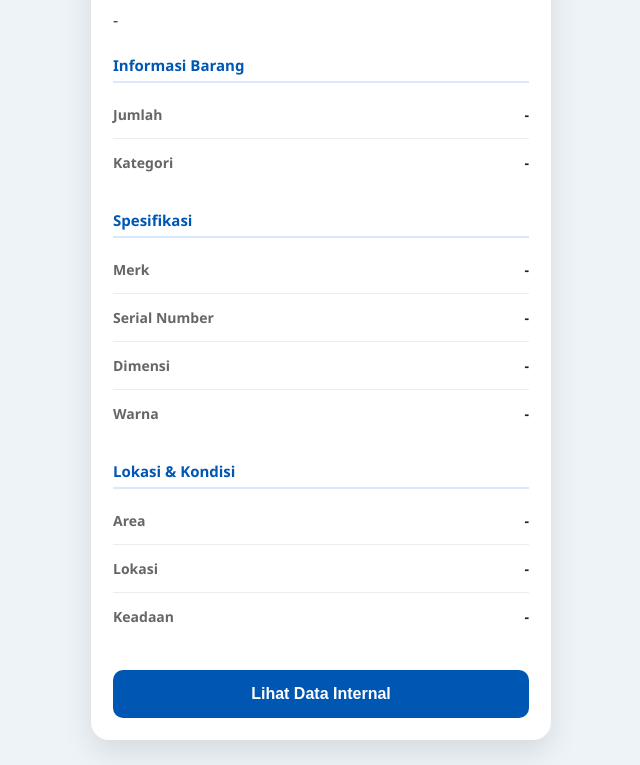
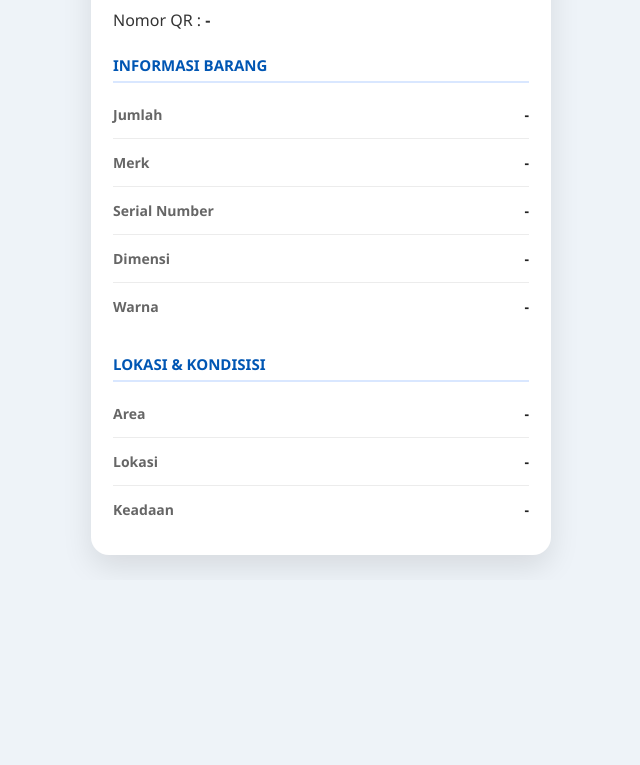
Before and after one commit to costcontrolumara/asset-redirect, a plain HTML site: page index.html in a window 1280 px wide. Shown: the part 536-1301 px from the top of the page, without its empty margins (319-959 px from the left). After the commit the page ends 1116 px from the top, so only its background shows below. Drawn offline with Linux system fonts and the light colour scheme.

Commit message:
Update index.html

```diff
--- a/index.html
+++ b/index.html
@@ -6,7 +6,7 @@
     <meta charset="UTF-8">
     <meta name="viewport" content="width=device-width, initial-scale=1.0">
 
-    <title>Log Book Aset</title>
+    <title>Log Book Asset</title>
 
     <link rel="stylesheet" href="style.css">
 
@@ -19,7 +19,6 @@
     <div class="card">
 
         <!-- HEADER -->
-
         <div class="header">
             INFORMASI ASET
         </div>
@@ -27,36 +26,32 @@
         <div class="content">
 
             <!-- FOTO -->
-
             <div class="image-box">
-                <img id="foto" src="" alt="Foto Aset">
+                <img id="foto" src="" alt="Foto Asset">
             </div>
 
-            <!-- HEADER DATA -->
+            <!-- IDENTITAS ASET -->
+            <div class="asset-header">
 
-            <div class="asset-header">
+                <div class="category-badge" id="kategori">
+                    -
+                </div>
+
+                <h1 class="title" id="nama">
+                    Memuat Data...
+                </h1>
 
                 <div class="qr-number">
                     Nomor QR :
-                    <span id="qr">-</span>
-                </div>
-
-                <h1 id="nama" class="title">
-                    Memuat Data...
-                </h1>
-
-                <div id="kategori" class="category-badge">
-                    -
+                    <strong id="qr">-</strong>
                 </div>
 
             </div>
 
-            <!-- ========================= -->
             <!-- INFORMASI BARANG -->
-            <!-- ========================= -->
 
             <div class="section-title">
-                Informasi Barang
+                INFORMASI BARANG
             </div>
 
             <div class="info-list">
@@ -66,51 +61,32 @@
                     <strong id="jumlah">-</strong>
                 </div>
 
-                <div class="info-item">
-                    <span>Kategori</span>
-                    <strong id="kategoriInfo">-</strong>
-                </div>
-
-            </div>
-
-            <!-- ========================= -->
-            <!-- SPESIFIKASI -->
-            <!-- ========================= -->
-
-            <div class="section-title">
-                Spesifikasi
-            </div>
-
-            <div class="info-list">
-
-                <div class="info-item">
+                <div class="info-item" id="merkRow">
                     <span>Merk</span>
                     <strong id="merk">-</strong>
                 </div>
 
-                <div class="info-item">
+                <div class="info-item" id="serialRow">
                     <span>Serial Number</span>
                     <strong id="serialNumber">-</strong>
                 </div>
 
-                <div class="info-item">
+                <div class="info-item" id="dimensiRow">
                     <span>Dimensi</span>
                     <strong id="dimensi">-</strong>
                 </div>
 
-                <div class="info-item">
+                <div class="info-item" id="warnaRow">
                     <span>Warna</span>
                     <strong id="warna">-</strong>
                 </div>
 
             </div>
 
-            <!-- ========================= -->
-            <!-- LOKASI & KONDISI -->
-            <!-- ========================= -->
+            <!-- LOKASI -->
 
             <div class="section-title">
-                Lokasi & Kondisi
+                LOKASI & KONDISISI
             </div>
 
             <div class="info-list">
@@ -132,12 +108,6 @@
 
             </div>
 
-            <!-- BUTTON -->
-
-            <button class="btn" id="btnLogin">
-                Lihat Data Internal
-            </button>
-
         </div>
 
     </div>
@@ -147,4 +117,5 @@
 <script src="app.js"></script>
 
 </body>
+
 </html>
```
